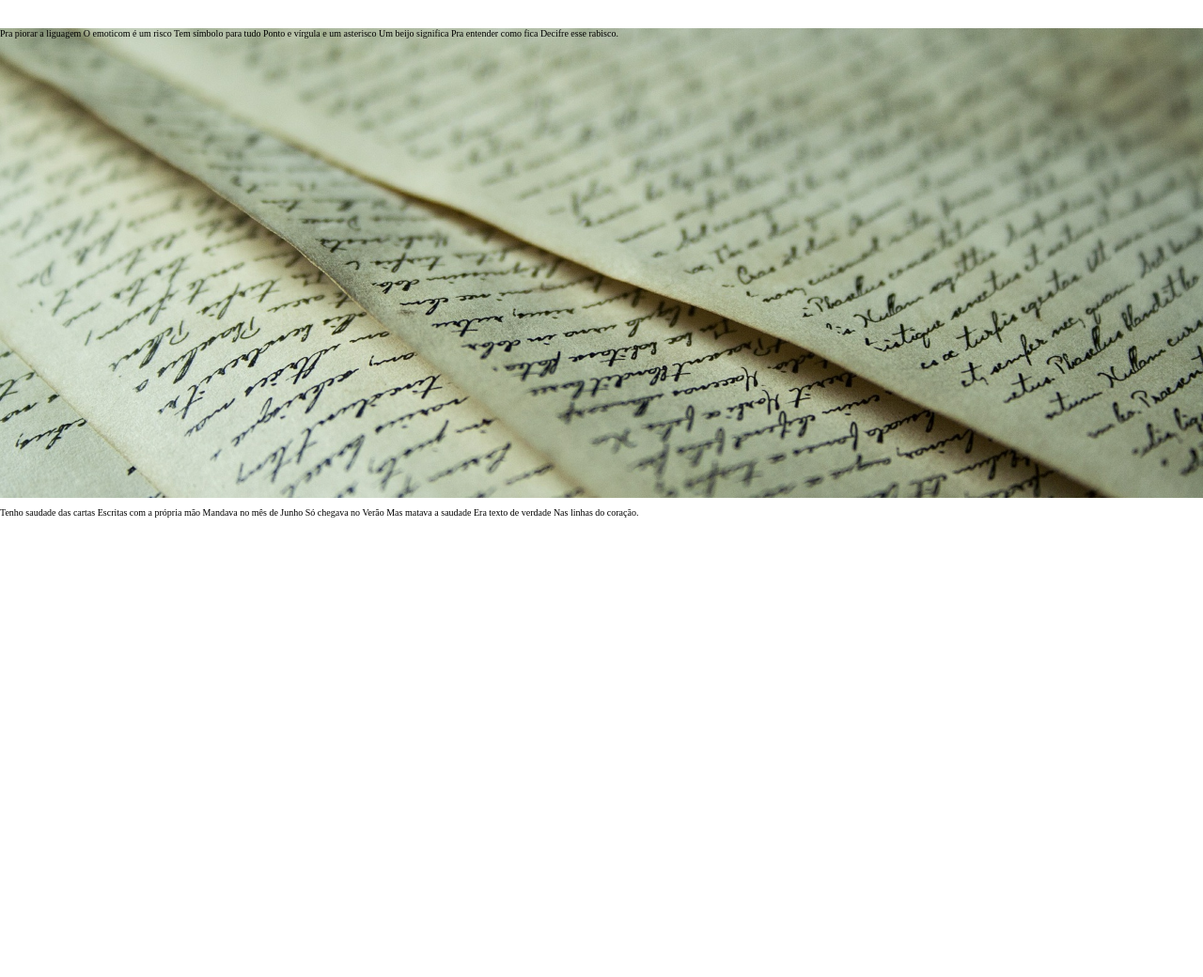
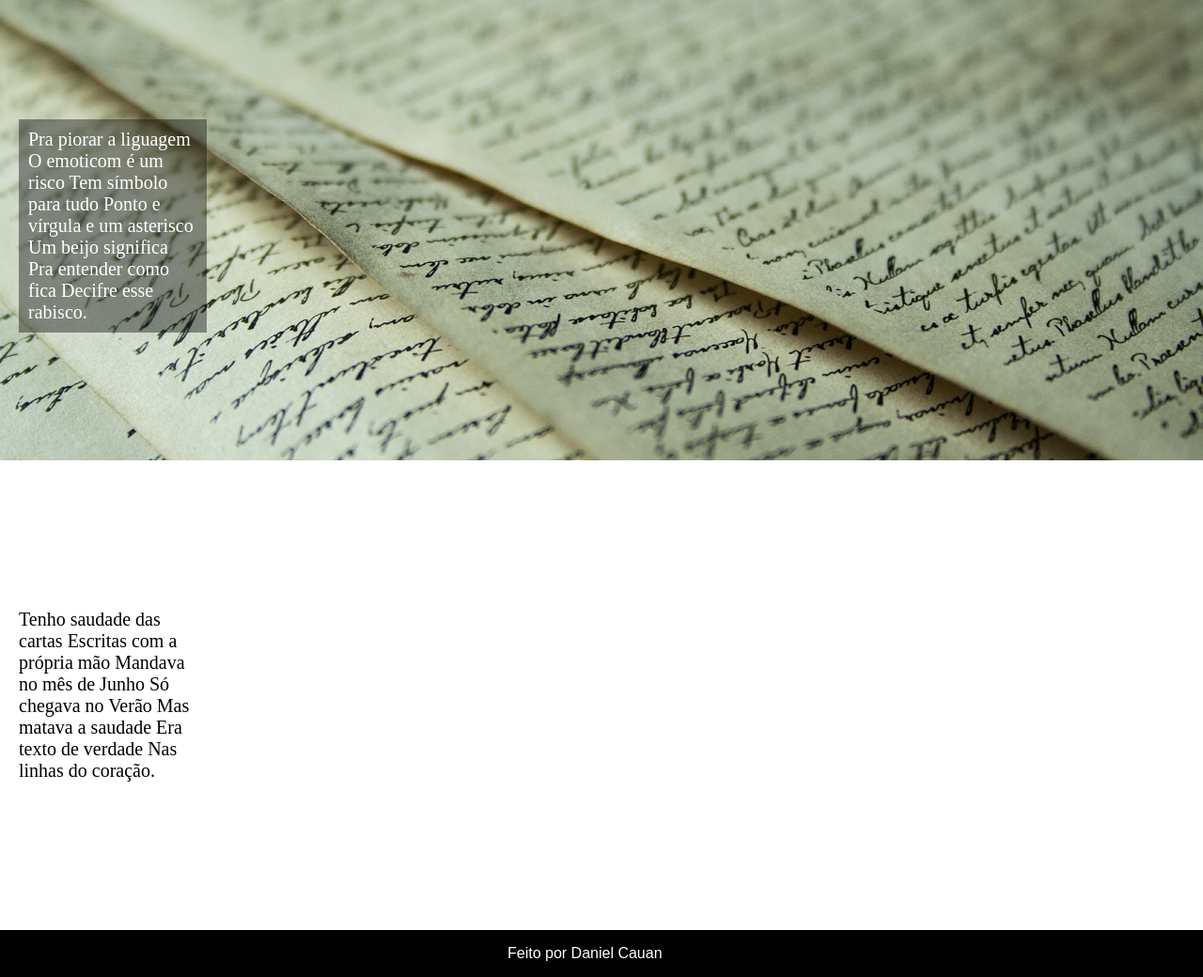
Before and after one commit to DanAlvez/html_css, a plain HTML site: page desafios/cordel/index.html in a window 1280 px wide. Shown: the part 1660-2700 px from the top of the page at 94% size. Drawn offline with Linux system fonts and the light colour scheme.

Commit message:
finish project
finalizando o projeto com os ultimos ajustes

```diff
--- a/desafios/cordel/index.html
+++ b/desafios/cordel/index.html
@@ -48,5 +48,8 @@
         </p>
       </section>
     </main>
+    <footer>
+      <p>Feito por Daniel Cauan</p>
+    </footer>
   </body>
 </html>
--- a/desafios/cordel/style/style.css
+++ b/desafios/cordel/style/style.css
@@ -30,13 +30,16 @@ h1 {
 
 h2 {
   color: white;
-  font-family: Arial, Helvetica, sans-serif;
+  font-family: 'Arial', 'Helvetica', 'sans-serif';
   font-size: 1.4rem;
 }
 
 .p {
   width: 100%;
   height: 50rem;
+  display: flex;
+  align-items: center;
+  padding-left: 2rem;
 }
 
 .one {
@@ -52,3 +55,29 @@ h2 {
   background-position: center center;
   background-size: cover;
 }
+
+p {
+  width: 20rem;
+  font-size: 2rem;
+  font-family: 'Times New Roman', 'Times', 'serif';
+}
+
+.text {
+  color: white;
+  background-color: hsla(0, 0%, 0%, 40%);
+  padding: 1rem;
+}
+
+footer {
+  width: 100%;
+  background-color: black;
+  display: flex;
+  align-items: center;
+  justify-content: center;
+}
+
+footer p {
+  color: white;
+  font-size: 1.6rem;
+  font-family: 'Arial', 'Helvetica', 'sans-serif';
+}
```
